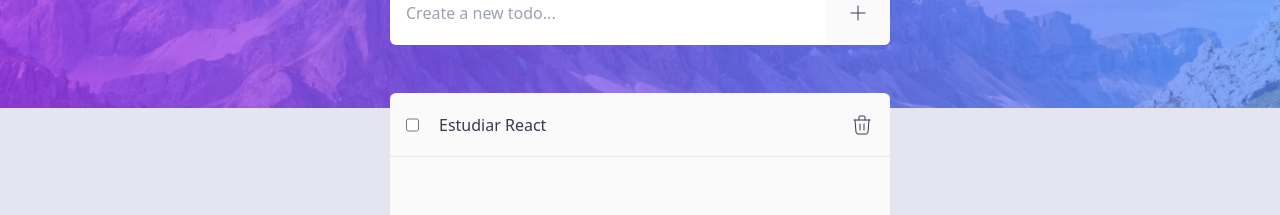
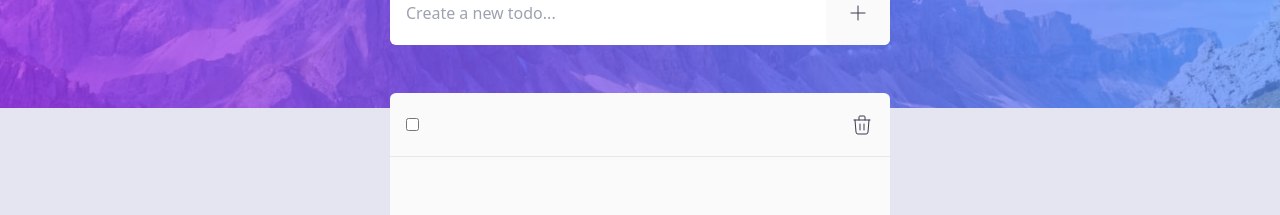
Before and after one commit to sami24-dev/todo-app-react, a React (Vite) app: page / in a window 1280 px wide. Both pictures are taken after a click on the button 858 px from the left and 172 px from the top of the page. Shown: the part 159-374 px from the top of the page. Built offline with nearby package versions, Linux system fonts and the light colour scheme.

Commit message:
first commit todo-app

```diff
--- a/src/components/NewTask.tsx
+++ b/src/components/NewTask.tsx
@@ -1,11 +1,13 @@
-import {ChangeEvent, useId, useState} from 'react'
+import {ChangeEvent, useState} from 'react'
+import {useTodo} from '../context/TaskContext'
 import {Task} from '../model/Model'
 import {IconButton} from './Icons'
 
 function NewTask() {
-  const uid = useId()
-  const [newTask, setNewTask] = useState<Task>({
-    id: uid,
+  const {addTask} = useTodo()
+
+  const [task, setTask] = useState<Task>({
+    id: 1,
     task: '',
     completed: false
   })
@@ -13,10 +15,10 @@ function NewTask() {
   const handleChange = (e: ChangeEvent<HTMLInputElement>) => {
     e.preventDefault()
     const {name, value} = e.target
-    setNewTask((prevTask) => ({
-      ...prevTask,
+    setTask({
+      ...task,
       [name]: value
-    }))
+    })
   }
   return (
     <article className='flex justify-between items-center w-full mb-12'>
@@ -25,12 +27,16 @@ function NewTask() {
           className='w-full h-12 lg:h-16 pl-4 text-base dark:bg-VeryDarkDesaturatedBlue text-VeryDarkDesaturatedBlue dark:text-DarkGrayishBlue font-medium outline-none appearance-none rounded-md transition-colors duration-500 ease-in-out'
           type='text'
           name='task'
-          value={newTask.task}
+          value={task.task}
           onChange={handleChange}
           placeholder='Create a new todo...'
           autoFocus
         />
-        <button className='flex justify-center items-center absolute top-0 right-0 size-12 lg:size-16 bg-VeryLightGray dark:bg-VeryDarkDesaturatedBlue text-VeryDarkGrayishBlue dark:text-VeryLightGray font-bold text-2xl rounded-md transition-colors duration-500 ease-in-out'>
+        <button
+          onClick={() => {
+            addTask(task)
+          }}
+          className='flex justify-center items-center absolute top-0 right-0 size-12 lg:size-16 bg-VeryLightGray dark:bg-VeryDarkDesaturatedBlue text-VeryDarkGrayishBlue dark:text-VeryLightGray font-bold text-2xl rounded-md transition-colors duration-500 ease-in-out'>
           <IconButton />
         </button>
       </div>
--- a/src/components/TodoList.tsx
+++ b/src/components/TodoList.tsx
@@ -1,11 +1,30 @@
+import {useTodo} from '../context/TaskContext'
 import FilterTask from './FilterTask'
-import Task from './Task'
-
+import {IconDelete} from './Icons'
 function TodoList() {
+  const {tasks, removeTask} = useTodo()
   return (
     <article className='flex flex-col justify-start items-center w-full rounded-md bg-VeryLightGray dark:bg-VeryDarkDesaturatedBlue relative min-h-80 max-h-96 transition-colors duration-500 ease-in-out'>
       <ul className='w-[300px] md:w-[420px] lg:w-[500px] rounded-t-md overflow-y-auto overflow-x-hidden relative pb-2 text-VeryDarkGrayishBlue dark:text-DarkGrayishBlue transition-colors duration-500 ease-in-out'>
-        <Task />
+        {tasks.map((task) => (
+          <li
+            key={task.id}
+            className='flex justify-between items-center w-full h-12 lg:h-16 p-4 font-medium border-b-[0.05rem] dark:border-b-VeryDarkGrayishBlue dark:hover:border-none dark:hover:shadow-md dark:hover:shadow-DarkGrayishBlue rounded-t-md hover:shadow-lg transition-all'>
+            <label className='flex gap-x-5'>
+              <input
+                className=''
+                type='checkbox'
+              />
+              <span>{task.task}</span>
+            </label>
+            <button
+              onClick={() => {
+                removeTask(task.id)
+              }}>
+              <IconDelete />
+            </button>
+          </li>
+        ))}
       </ul>
       <FilterTask />
     </article>
--- /dev/null
+++ b/src/context/TaskContext.tsx
@@ -0,0 +1,38 @@
+import { ReactNode, createContext, useContext, useState } from 'react'
+import { Task, TodoContextType } from '../model/Model'
+
+const TaskContext = createContext<TodoContextType | undefined>(undefined)
+
+export function TaskProvider({ children }: { children: ReactNode }) {
+  const [tasks, setTasks] = useState<Task[]>([])
+
+  const addTask = (task: Task) => {
+    setTasks([...tasks, task])
+  }
+  const toggleTask = (id: number) => {
+    const updatedTasks = tasks.map((task) => {
+      if (task.id === id) {
+        return { ...task, completed: !task.completed }
+      }
+      return task
+    })
+    setTasks(updatedTasks)
+  }
+  const removeTask = (id: number) => {
+    const updatedTasks = tasks.filter((task) => task.id !== id)
+    setTasks(updatedTasks)
+  }
+  return (
+    <TaskContext.Provider value={{ tasks, addTask, toggleTask, removeTask }}>
+      {children}
+    </TaskContext.Provider>
+  )
+}
+
+export const useTodo = () => {
+  const context = useContext(TaskContext)
+  if (!context) {
+    throw new Error('useTodo debe ser utilizado dentro de un TodoProvider')
+  }
+  return context
+}
--- a/src/index.css
+++ b/src/index.css
@@ -5,3 +5,25 @@
 .app {
   @apply flex flex-col justify-start items-center md:dark:bg-[url('/src/images/bg-desktop-dark.jpg')] dark:bg-[url('/src/images/bg-mobile-dark.jpg')] bg-[url('/src/images/bg-mobile-light.jpg')] md:bg-[url('/src/images/bg-desktop-light.jpg')] bg-no-repeat bg-contain bg-VeryLightGrayishBlue dark:bg-VeryDarkBlue w-full h-full transition-all duration-500 ease-in-out;
 }
+ul {
+  scrollbar-color: #9394a5 transparent;
+  scrollbar-width: thin;
+}
+.input {
+  appearance: none;
+  background-color: transparent;
+  width: 20px;
+  height: 20px;
+  border-radius: 100%;
+  border: solid 1px #9394a5;
+  cursor: pointer;
+  background-image: url(../../images/cheque1.png);
+}
+input:checked {
+  background-image: url(../../images/cheque1.png);
+  background-size: contain;
+}
+span {
+  max-width: 300px; /* ajusta el ancho máximo según tus necesidades */
+  overflow-wrap: break-word;
+}
--- a/src/main.tsx
+++ b/src/main.tsx
@@ -1,10 +1,13 @@
 import React from 'react'
 import ReactDOM from 'react-dom/client'
 import App from './App.tsx'
+import {TaskProvider} from './context/TaskContext.tsx'
 import './index.css'
 
 ReactDOM.createRoot(document.getElementById('root')!).render(
   <React.StrictMode>
-    <App />
+    <TaskProvider>
+      <App />
+    </TaskProvider>
   </React.StrictMode>
 )
```
Also changed, not shown: src/model/Model.ts (+8 -1 lines).
